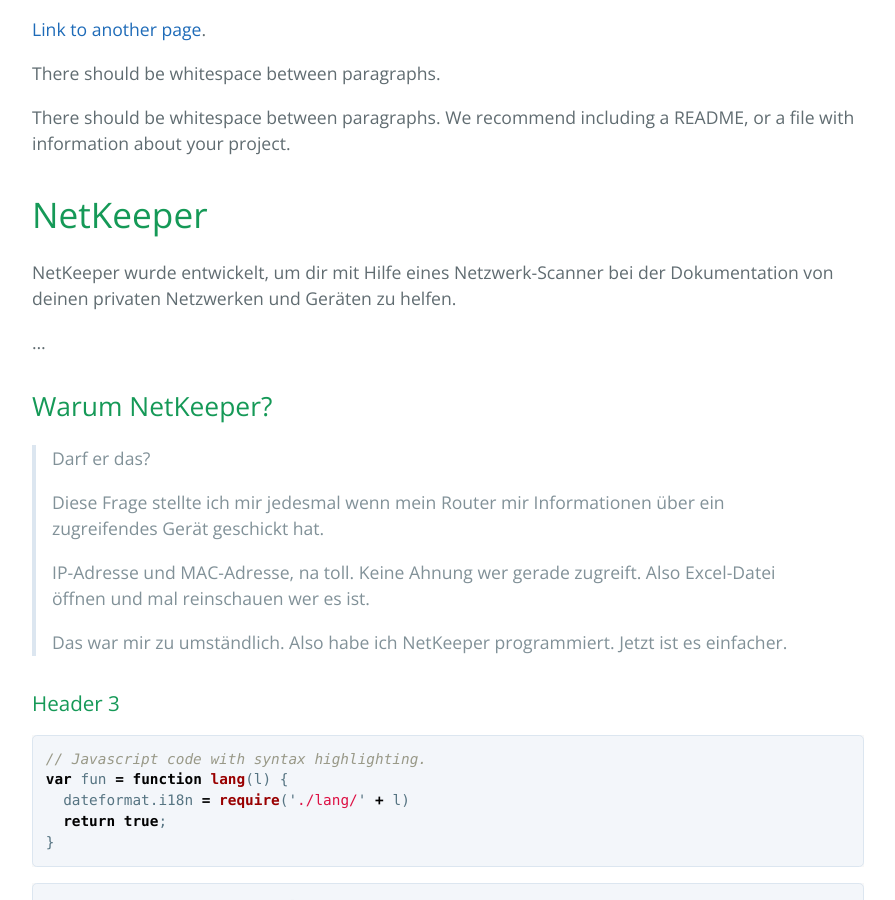
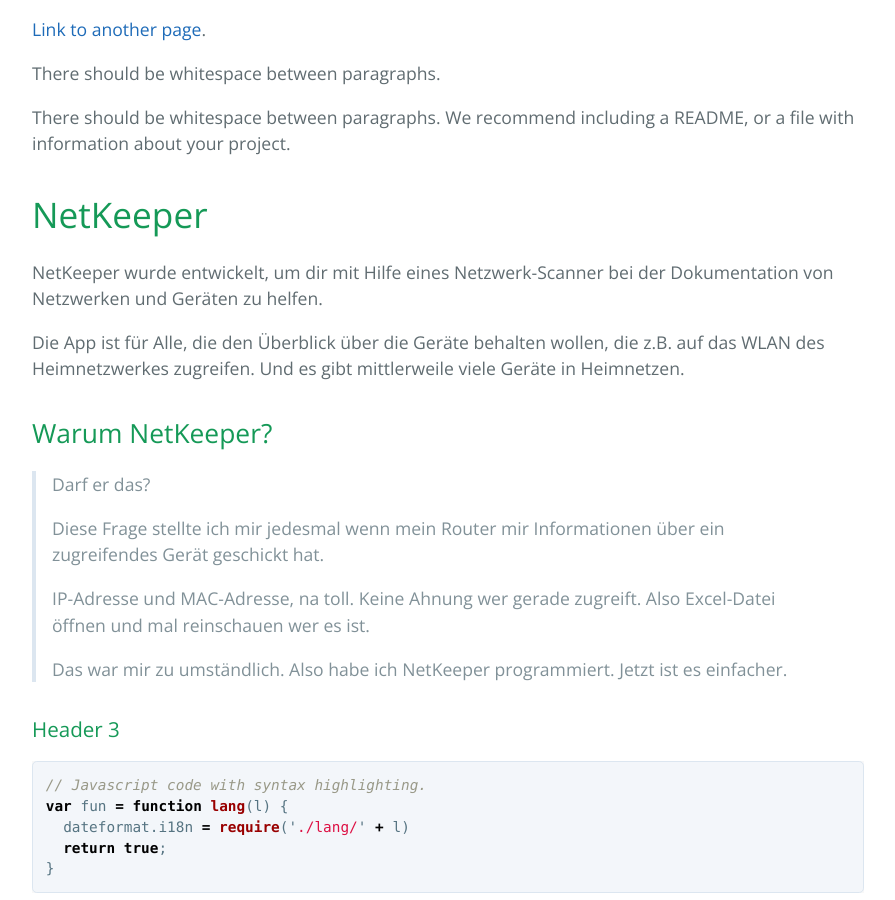
Before and after one commit to IGSolutions/netkeeper, a Jekyll site: the page built from index.md, in a window 1280 px wide and 900 px high, scrolled down 443 px. Shown: the whole window, without its empty margins (192-1087 px from the left). Built offline with Jekyll 4.4.1, drawn with Linux system fonts in a browser that asks for light colours.

Commit message:
Update index.md

```diff
--- a/index.md
+++ b/index.md
@@ -12,9 +12,9 @@ There should be whitespace between paragraphs. We recommend including a README,
 
 # NetKeeper
 
-NetKeeper wurde entwickelt, um dir mit Hilfe eines Netzwerk-Scanner bei der Dokumentation von deinen privaten Netzwerken und Geräten zu helfen.
+NetKeeper wurde entwickelt, um dir mit Hilfe eines Netzwerk-Scanner bei der Dokumentation von Netzwerken und Geräten zu helfen.
 
-...
+Die App ist für Alle, die den Überblick über die Geräte behalten wollen, die z.B. auf das WLAN des Heimnetzwerkes zugreifen. Und es gibt mittlerweile viele Geräte in Heimnetzen.
 
 ## Warum NetKeeper?
 
```
